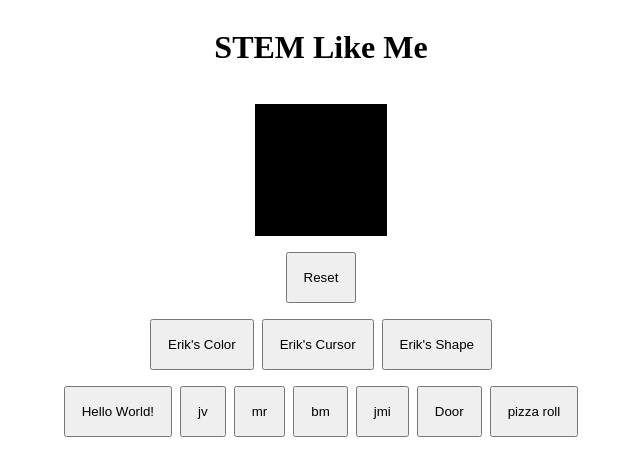
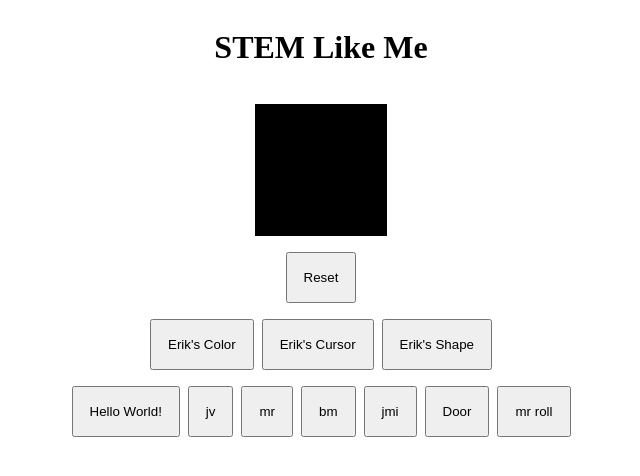
Before and after one commit to 1Mill/cwu-stem-like-me, a Nuxt app in the folder src/: page / in a window 1280 px wide. Shown: the top 476 px of the page, without its empty margins (319-959 px from the left). Built offline with nearby package versions, Linux system fonts and the light colour scheme.

Commit message:
Update index.vue

```diff
--- a/src/pages/index.vue
+++ b/src/pages/index.vue
@@ -28,7 +28,7 @@
 			<button @click="()=>addStyle({background:'green'})">bm</button>
 			<button @click="()=>addStyle({borderRadius: '100%'})">jmi</button>
 			<button @click="() => addStyle({ borderRadius: '100%', backgroundColor: 'green', transform: 'skew(30deg)'})">Door</button>
-			<button @click="()=>addStyle({background: 'pink'})">pizza roll</button>
+			<button @click="()=>addStyle({background: 'pink'})">mr roll</button>
 
 		</section>
 	</main>
```
